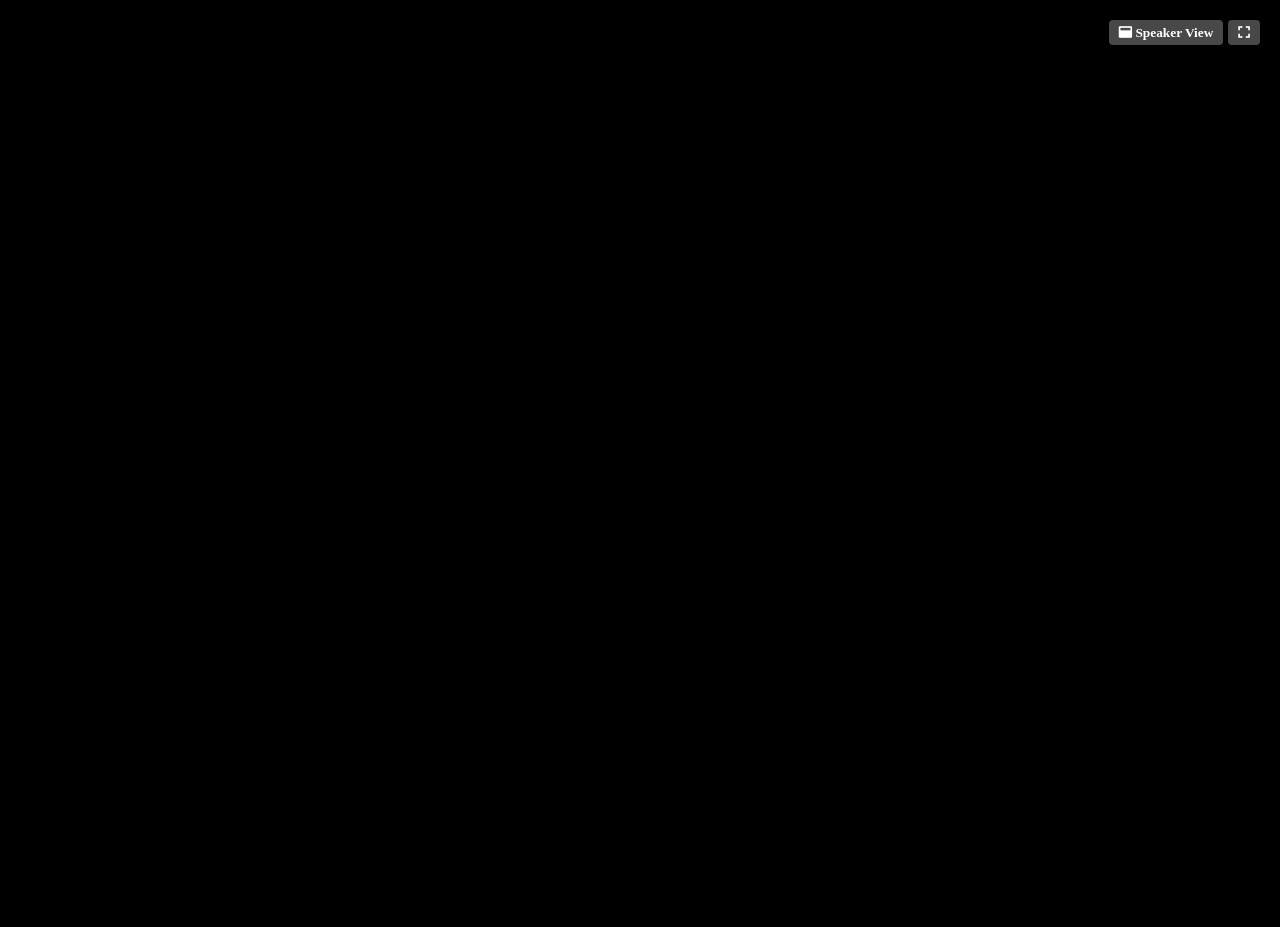
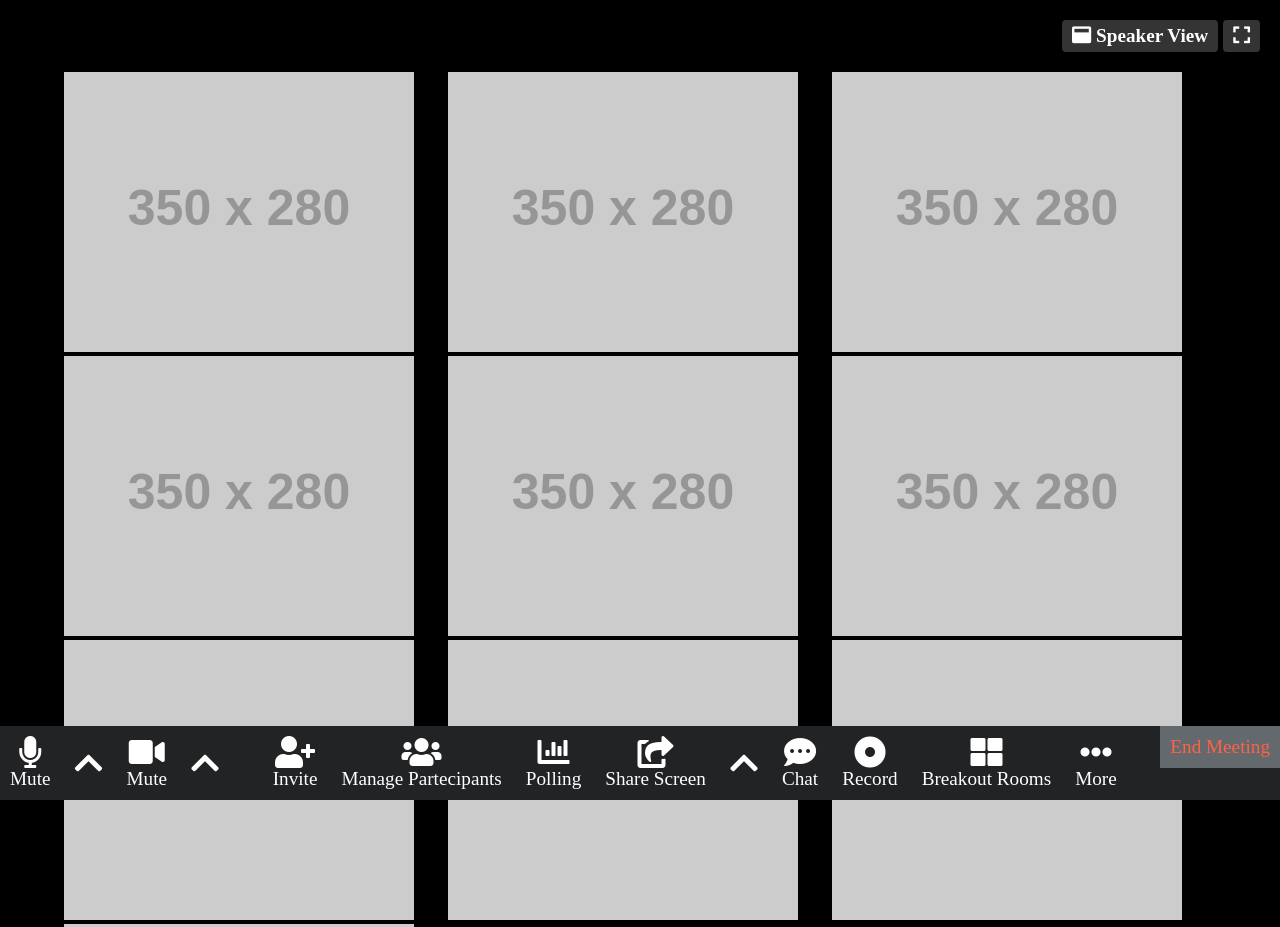
Before and after one commit to MascarBone/html-css-zoom, a plain HTML site: page index.html in a window 1280 px wide. Shown: the top 927 px of the page. Before the commit the page ends 800 px from the top, so only its background shows below. Drawn offline with Linux system fonts and the light colour scheme; placeholder pictures from the web are drawn by us.

Commit message:
page created

```diff
--- a/css/style.css
+++ b/css/style.css
@@ -19,9 +19,64 @@ body {
 }
 .content-header__button {
     padding: 5px 10px;
-    background-color: rgba(80, 80, 80, 0.9);
+    background-color: rgb(52, 52, 52);
+    font-size: 1.2em;
     color: white;
     border: none;
     border-radius: 4px;
     margin-left: 5px;
 }
+
+.content-main {
+    width: 90%;
+    margin: 0 auto;
+    /* height: 85vh; */
+    display: flex;
+    flex-wrap: wrap;
+    justify-content: space-between;
+    align-content: space-between;
+    align-items: flex-start;
+    overflow: hidden;
+}
+.content-main__user {
+    flex: 1 0 300px;
+}
+
+.content-footer {
+    width: 100%;
+    position: fixed;
+    bottom: 0;
+    background-color: rgb(33, 35, 36);
+    color: white;
+}
+
+.content-footer {
+    display: flex;
+    justify-content: space-between;
+}
+
+.tool {
+    display: inline-block;
+    text-align: center;
+}
+
+.tool__icon {
+    display: inline-block;
+    vertical-align: middle;
+    padding: 10px 10px;
+}
+.tool__icon i {
+    font-size: 2em;
+}
+.tool__icon p {
+    font-size: 1.2em;
+}
+
+.tool__icon_meeting:hover i{
+    color: greenyellow;
+}
+.tool__icon_end-meeting {
+    height: 100%;
+    background-color: rgb(99, 105, 108);
+    color: tomato;
+}
--- a/index.html
+++ b/index.html
@@ -22,11 +22,139 @@
     </header>
 
     <main>
-        <div class="main">
-
+        <div class="content-main">
+            <div class="content-main__user">
+                <img src="https://via.placeholder.com/350x280" alt="user in call">
+            </div>
+            <div class="content-main__user">
+                <img src="https://via.placeholder.com/350x280" alt="user in call">
+            </div>
+            <div class="content-main__user">
+                <img src="https://via.placeholder.com/350x280" alt="user in call">
+            </div>
+            <div class="content-main__user">
+                <img src="https://via.placeholder.com/350x280" alt="user in call">
+            </div>
+            <div class="content-main__user">
+                <img src="https://via.placeholder.com/350x280" alt="user in call">
+            </div>
+            <div class="content-main__user">
+                <img src="https://via.placeholder.com/350x280" alt="user in call">
+            </div>
+            <div class="content-main__user">
+                <img src="https://via.placeholder.com/350x280" alt="user in call">
+            </div>
+            <div class="content-main__user">
+                <img src="https://via.placeholder.com/350x280" alt="user in call">
+            </div>
+            <div class="content-main__user">
+                <img src="https://via.placeholder.com/350x280" alt="user in call">
+            </div>
+            <div class="content-main__user">
+                <img src="https://via.placeholder.com/350x280" alt="user in call">
+            </div>
         </div>
     </main>
 
+    <footer>
+        <div class="content-footer">
+            <!-- Settings of your hardware -->
+            <div class="option">
+                <!-- Microphone -->
+                <div class="tool">
+                    <div class="tool__icon">
+                        <i class="fas fa-microphone"></i>
+                        <p>Mute<p>
+                    </div>
+                    <div class="tool__icon">
+                        <i class="fas fa-chevron-up"></i>
+                    </div>
+                </div>
+                <!-- Videcamera -->
+                <div class="tool">
+                    <div class="tool__icon">
+                        <i class="fas fa-video"></i>
+                        <p>Mute<p>
+                    </div>
+                    <div class="tool__icon">
+                        <i class="fas fa-chevron-up"></i>
+                    </div>
+                </div>
+            </div>
+
+            <!-- Interactions with other partecipants -->
+            <div class="option">
+                <!-- Invite user -->
+                <div class="tool">
+                    <div class="tool__icon">
+                        <i class="fas fa-user-plus"></i>
+                        <p>Invite<p>
+                    </div>
+                </div>
+                <!-- Partecipants -->
+                <div class="tool">
+                    <div class="tool__icon">
+                        <i class="fas fa-users"></i>
+                        <p>Manage Partecipants<p>
+                    </div>
+                </div>
+                <!-- Polling -->
+                <div class="tool">
+                    <div class="tool__icon">
+                        <i class="fas fa-chart-bar"></i>
+                        <p>Polling<p>
+                    </div>
+                </div>
+                <!-- Share screen -->
+                <div class="tool">
+                    <div class="tool__icon">
+                        <i class="fas fa-share-square"></i>
+                        <p>Share Screen<p>
+                    </div>
+                    <div class="tool__icon">
+                        <i class="fas fa-chevron-up"></i>
+                    </div>
+                </div>
+                <!-- Show chat -->
+                <div class="tool">
+                    <div class="tool__icon">
+                        <i class="fas fa-comment-dots"></i>
+                        <p>Chat<p>
+                    </div>
+                </div>
+                <!-- Record the meeting -->
+                <div class="tool">
+                    <div class="tool__icon tool__icon_meeting">
+                        <i class="fas fa-dot-circle"></i>
+                        <p>Record<p>
+                    </div>
+                </div>
+                <!-- Breakout Rooms -->
+                <div class="tool">
+                    <div class="tool__icon">
+                        <i class="fas fa-th-large"></i>
+                        <p>Breakout Rooms<p>
+                    </div>
+                </div>
+                <!-- More options -->
+                <div class="tool">
+                    <div class="tool__icon">
+                        <i class="fas fa-ellipsis-h"></i>
+                        <p>More<p>
+                    </div>
+                </div>
+            </div>
+
+            <!-- End meeting -->
+            <div class="option">
+                <div class="tool">
+                    <div class="tool__icon tool__icon_end-meeting">
+                        <p>End Meeting<p>
+                    </div>
+                </div>
+            </div>
+        </div>
+    </footer>
 
 </body>
 </html>
```
